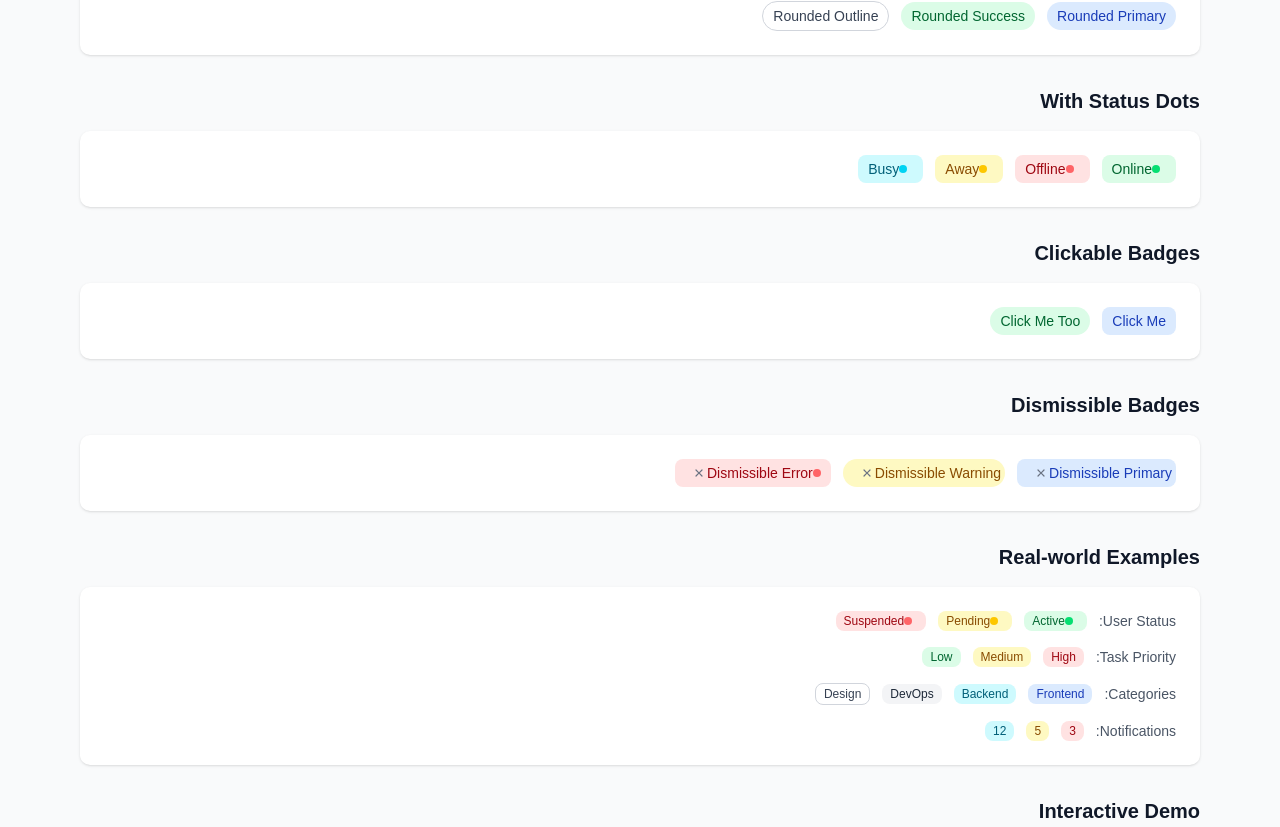
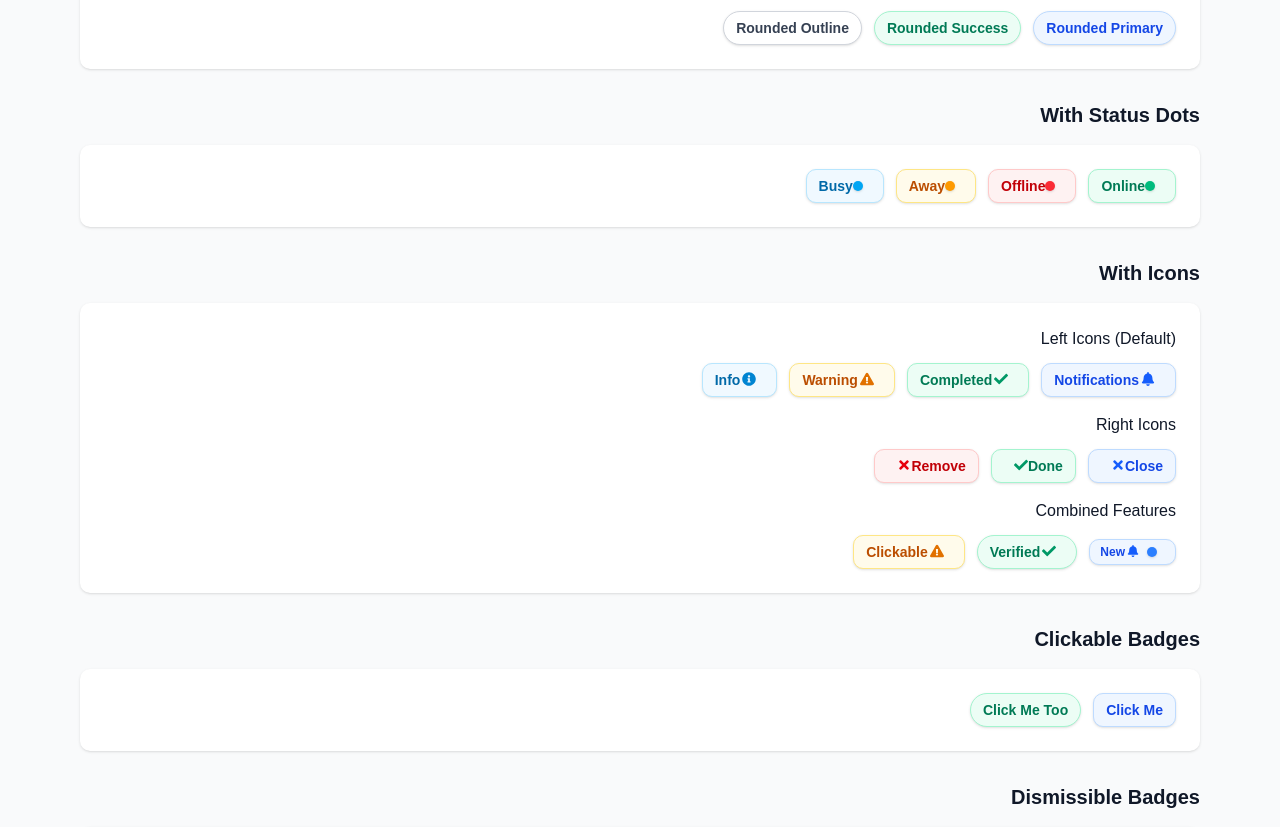
Before and after one commit to gholamreza-hasnzade/react-component-with-tailwind, a React (Vite) app: page / in a window 1280 px wide. Shown: the part 513-1340 px from the top of the page. Built offline with nearby package versions, Linux system fonts and the light colour scheme; a web font is replaced by a local one.

Commit message:
feat badge

```diff
--- a/src/components/atoms/badge/badge.example.tsx
+++ b/src/components/atoms/badge/badge.example.tsx
@@ -1,5 +1,6 @@
 import React, { useState } from "react";
 import { Badge } from "./badge";
+import { FaBell, FaCheck, FaExclamationTriangle, FaInfoCircle, FaTimes } from "react-icons/fa";
 
 export const BadgeExample: React.FC = () => {
   const [dismissedBadges, setDismissedBadges] = useState<Set<string>>(new Set());
@@ -73,6 +74,42 @@ export const BadgeExample: React.FC = () => {
               <Badge variant="error" showDot>Offline</Badge>
               <Badge variant="warning" showDot>Away</Badge>
               <Badge variant="info" showDot>Busy</Badge>
+            </div>
+          </div>
+        </section>
+
+        {/* With Icons */}
+        <section className="mb-8">
+          <h2 className="text-xl font-semibold text-gray-900 mb-4">With Icons</h2>
+          <div className="bg-white rounded-lg p-6 shadow-sm">
+            <div className="space-y-4">
+              <div>
+                <h3 className="font-medium text-gray-900 mb-3">Left Icons (Default)</h3>
+                <div className="flex flex-wrap gap-3 items-center">
+                  <Badge variant="primary" icon={<FaBell />}>Notifications</Badge>
+                  <Badge variant="success" icon={<FaCheck />}>Completed</Badge>
+                  <Badge variant="warning" icon={<FaExclamationTriangle />}>Warning</Badge>
+                  <Badge variant="info" icon={<FaInfoCircle />}>Info</Badge>
+                </div>
+              </div>
+
+              <div>
+                <h3 className="font-medium text-gray-900 mb-3">Right Icons</h3>
+                <div className="flex flex-wrap gap-3 items-center">
+                  <Badge variant="primary" icon={<FaTimes />} iconPosition="right">Close</Badge>
+                  <Badge variant="success" icon={<FaCheck />} iconPosition="right">Done</Badge>
+                  <Badge variant="error" icon={<FaTimes />} iconPosition="right">Remove</Badge>
+                </div>
+              </div>
+
+              <div>
+                <h3 className="font-medium text-gray-900 mb-3">Combined Features</h3>
+                <div className="flex flex-wrap gap-3 items-center">
+                  <Badge variant="primary" icon={<FaBell />} showDot size="sm">New</Badge>
+                  <Badge variant="success" icon={<FaCheck />} rounded>Verified</Badge>
+                  <Badge variant="warning" icon={<FaExclamationTriangle />} clickable onClick={() => handleClick("Warning badge clicked!")}>Clickable</Badge>
+                </div>
+              </div>
             </div>
           </div>
         </section>
@@ -181,9 +218,17 @@ export const BadgeExample: React.FC = () => {
             {/* Notification Count */}
             <div className="flex items-center gap-3">
               <span className="text-sm text-gray-600">Notifications:</span>
-              <Badge variant="error" size="sm">3</Badge>
-              <Badge variant="warning" size="sm">5</Badge>
-              <Badge variant="info" size="sm">12</Badge>
+              <Badge variant="error" size="sm" icon={<FaBell />}>3</Badge>
+              <Badge variant="warning" size="sm" icon={<FaBell />}>5</Badge>
+              <Badge variant="info" size="sm" icon={<FaBell />}>12</Badge>
+            </div>
+
+            {/* Status with Icons */}
+            <div className="flex items-center gap-3">
+              <span className="text-sm text-gray-600">System Status:</span>
+              <Badge variant="success" size="sm" icon={<FaCheck />}>Connected</Badge>
+              <Badge variant="error" size="sm" icon={<FaTimes />}>Disconnected</Badge>
+              <Badge variant="warning" size="sm" icon={<FaExclamationTriangle />}>Maintenance</Badge>
             </div>
           </div>
         </section>
--- a/src/components/atoms/badge/badge.tsx
+++ b/src/components/atoms/badge/badge.tsx
@@ -1,5 +1,6 @@
 import React from "react";
 import clsx from "clsx";
+import { FaTimes } from "react-icons/fa";
 
 export type BadgeVariant =
   | "primary"
@@ -27,8 +28,14 @@ export interface BadgeProps {
   showDot?: boolean;
   /** Whether the badge should be dismissible */
   dismissible?: boolean;
+  /** Icon component to display before the text */
+  icon?: React.ReactNode;
+  /** Position of the icon relative to text */
+  iconPosition?: "left" | "right";
   /** Callback when badge is dismissed */
   onDismiss?: () => void;
+  /** Click handler for clickable badges */
+  onClick?: (e: React.MouseEvent) => void;
   /** Additional CSS classes */
   className?: string;
   /** Additional HTML attributes */
@@ -43,34 +50,38 @@ export const Badge: React.FC<BadgeProps> = ({
   clickable = false,
   showDot = false,
   dismissible = false,
+  icon,
+  iconPosition = "left",
   onDismiss,
+  onClick,
   className,
   ...props
 }) => {
   const baseClasses = clsx(
     // Base styles
-    "inline-flex items-center font-medium transition-colors duration-200",
+    "inline-flex items-center font-semibold transition-all duration-200",
     "focus:outline-none focus:ring-2 focus:ring-offset-2",
+    "shadow-sm border",
 
     // Size variants
-    size === "sm" && "px-2 py-0.5 text-xs",
-    size === "md" && "px-2.5 py-1 text-sm",
-    size === "lg" && "px-3 py-1.5 text-base",
+    size === "sm" && "px-2.5 py-1 text-xs leading-4",
+    size === "md" && "px-3 py-1.5 text-sm leading-5",
+    size === "lg" && "px-4 py-2 text-base leading-6",
 
     // Rounded variants
-    rounded ? "rounded-full" : "rounded-md",
+    rounded ? "rounded-full" : "rounded-lg",
 
-    // Variant styles
-    variant === "primary" && "bg-blue-100 text-blue-800 focus:ring-blue-500",
-    variant === "secondary" && "bg-gray-100 text-gray-800 focus:ring-gray-500",
-    variant === "success" && "bg-green-100 text-green-800 focus:ring-green-500",
-    variant === "error" && "bg-red-100 text-red-800 focus:ring-red-500",
-    variant === "warning" && "bg-yellow-100 text-yellow-800 focus:ring-yellow-500",
-    variant === "info" && "bg-cyan-100 text-cyan-800 focus:ring-cyan-500",
-    variant === "outline" && "bg-transparent border border-gray-300 text-gray-700 focus:ring-gray-500",
+    // Variant styles with better contrast and modern design
+    variant === "primary" && "bg-blue-50 text-blue-700 border-blue-200 hover:bg-blue-100 focus:ring-blue-500",
+    variant === "secondary" && "bg-gray-50 text-gray-700 border-gray-200 hover:bg-gray-100 focus:ring-gray-500",
+    variant === "success" && "bg-emerald-50 text-emerald-700 border-emerald-200 hover:bg-emerald-100 focus:ring-emerald-500",
+    variant === "error" && "bg-red-50 text-red-700 border-red-200 hover:bg-red-100 focus:ring-red-500",
+    variant === "warning" && "bg-amber-50 text-amber-700 border-amber-200 hover:bg-amber-100 focus:ring-amber-500",
+    variant === "info" && "bg-sky-50 text-sky-700 border-sky-200 hover:bg-sky-100 focus:ring-sky-500",
+    variant === "outline" && "bg-white text-gray-700 border-gray-300 hover:bg-gray-50 focus:ring-gray-500",
 
-    // Interactive states
-    clickable && "cursor-pointer hover:opacity-80 active:opacity-60",
+    // Interactive states with better hover effects
+    clickable && "cursor-pointer hover:scale-105 hover:shadow-md active:scale-95",
 
     // Dismissible styles
     dismissible && "pr-1",
@@ -79,20 +90,36 @@ export const Badge: React.FC<BadgeProps> = ({
   );
 
   const dotClasses = clsx(
-    "w-2 h-2 rounded-full mr-1.5",
-    variant === "primary" && "bg-blue-400",
-    variant === "secondary" && "bg-gray-400",
-    variant === "success" && "bg-green-400",
-    variant === "error" && "bg-red-400",
-    variant === "warning" && "bg-yellow-400",
-    variant === "info" && "bg-cyan-400",
-    variant === "outline" && "bg-gray-400"
+    "w-2.5 h-2.5 rounded-full mr-2 shadow-sm",
+    variant === "primary" && "bg-blue-500",
+    variant === "secondary" && "bg-gray-500",
+    variant === "success" && "bg-emerald-500",
+    variant === "error" && "bg-red-500",
+    variant === "warning" && "bg-amber-500",
+    variant === "info" && "bg-sky-500",
+    variant === "outline" && "bg-gray-500"
   );
 
   const dismissButtonClasses = clsx(
-    "ml-1.5 p-0.5 rounded-full transition-colors duration-200",
-    "hover:bg-gray-200 focus:outline-none focus:ring-2 focus:ring-gray-500 focus:ring-offset-1",
-    "text-gray-500 hover:text-gray-700"
+    "ml-2 p-1 rounded-full transition-all duration-200",
+    "hover:bg-gray-200 hover:scale-110 focus:outline-none focus:ring-2 focus:ring-gray-500 focus:ring-offset-1",
+    "text-gray-500 hover:text-gray-700 active:scale-95"
+  );
+
+  const iconClasses = clsx(
+    "flex-shrink-0 [&>*]:text-inherit",
+    size === "sm" && "w-3.5 h-3.5",
+    size === "md" && "w-4 h-4",
+    size === "lg" && "w-5 h-5",
+    iconPosition === "left" ? "mr-2" : "ml-2",
+    // Icon colors based on variant
+    variant === "primary" && "text-blue-600",
+    variant === "secondary" && "text-gray-600",
+    variant === "success" && "text-emerald-600",
+    variant === "error" && "text-red-600",
+    variant === "warning" && "text-amber-600",
+    variant === "info" && "text-sky-600",
+    variant === "outline" && "text-gray-600"
   );
 
   const handleDismiss = (e: React.MouseEvent) => {
@@ -111,10 +138,21 @@ export const Badge: React.FC<BadgeProps> = ({
     <span
       className={baseClasses}
       {...(clickable && { role: "button", tabIndex: 0 })}
+      onClick={onClick}
       {...props}
     >
       {showDot && <span className={dotClasses} aria-hidden="true" />}
+      {icon && iconPosition === "left" && (
+        <span className={iconClasses} aria-hidden="true">
+          {icon}
+        </span>
+      )}
       <span className="flex-1">{children}</span>
+      {icon && iconPosition === "right" && (
+        <span className={iconClasses} aria-hidden="true">
+          {icon}
+        </span>
+      )}
       {dismissible && (
         <button
           type="button"
@@ -124,18 +162,7 @@ export const Badge: React.FC<BadgeProps> = ({
           aria-label="Remove badge"
           tabIndex={0}
         >
-          <svg
-            className="w-3 h-3"
-            fill="currentColor"
-            viewBox="0 0 20 20"
-            aria-hidden="true"
-          >
-            <path
-              fillRule="evenodd"
-              d="M4.293 4.293a1 1 0 011.414 0L10 8.586l4.293-4.293a1 1 0 111.414 1.414L11.414 10l4.293 4.293a1 1 0 01-1.414 1.414L10 11.414l-4.293 4.293a1 1 0 01-1.414-1.414L8.586 10 4.293 5.707a1 1 0 010-1.414z"
-              clipRule="evenodd"
-            />
-          </svg>
+          <FaTimes className="w-3.5 h-3.5" />
         </button>
       )}
     </span>
```
Also changed, not shown: src/components/atoms/badge/README.md.
